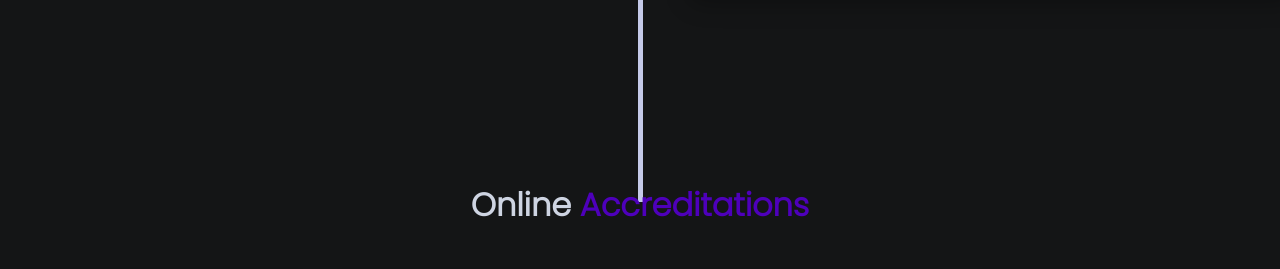
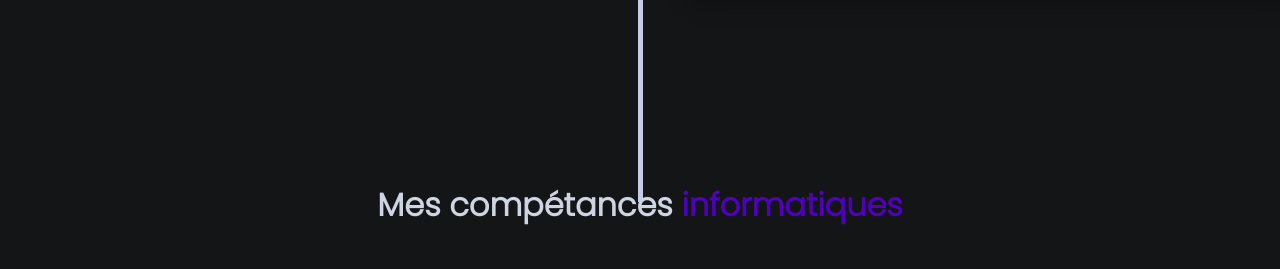
Before and after one commit to loyermax/portfolio, a plain HTML site: page education.html in a window 1280 px wide. Shown: the part 1360-1629 px from the top of the page. Drawn offline with nearby package versions, Linux system fonts and the light colour scheme; some icons are missing; files whose address does not match are found by name.

Commit message:
Update education.html

```diff
--- a/education.html
+++ b/education.html
@@ -325,7 +325,7 @@
 
     <!--MOOCs Cards-->
     <div id="mooc" class="container-fluid">
-        <h4 class="text-center pb-2 pt-5" data-aos="fade-up" data-aos-delay="300">Online <span class="edu_background">Accreditations</span></h4>
+        <h4 class="text-center pb-2 pt-5" data-aos="fade-up" data-aos-delay="300">Mes compétances <span class="edu_background">informatiques</span></h4>
         <div class="row moocs">
             <!-- Dynamic MOOCs Cards -->
         </div>
```
